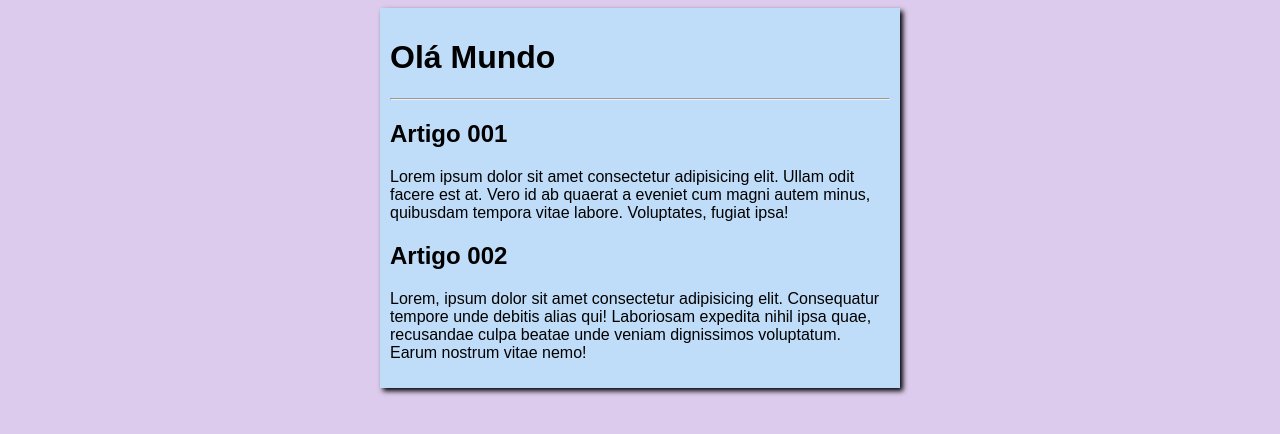
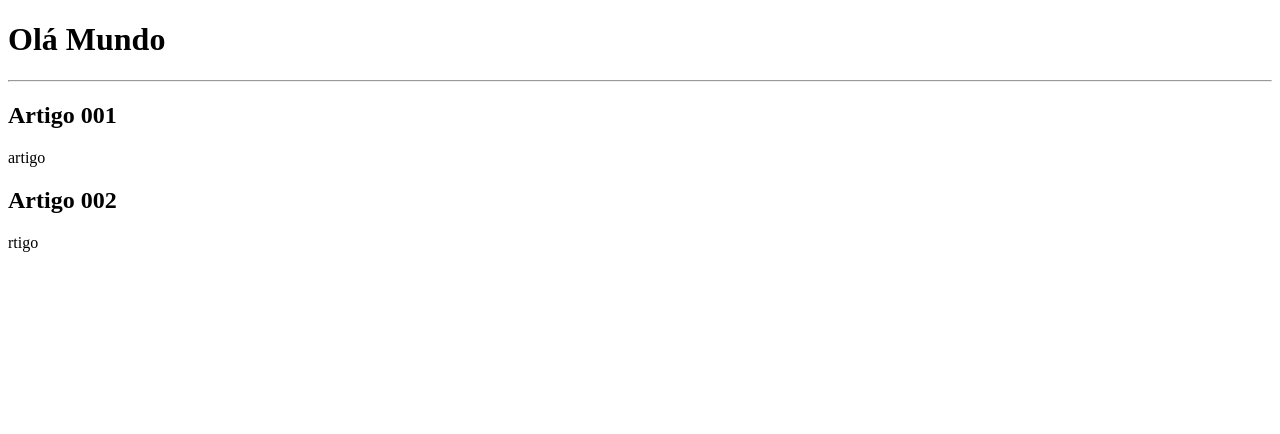
Before and after one commit to ralffmatias/Hello_Word, a plain HTML site: page site_exemplo/index.html in a window 1280 px wide. Drawn offline with Linux system fonts and the light colour scheme.

Commit message:
igualando a master

```diff
--- a/site_exemplo/index.html
+++ b/site_exemplo/index.html
@@ -4,7 +4,6 @@
     <meta charset="UTF-8">
     <meta name="viewport" content="width=device-width, initial-scale=1.0">
     <title>Site em repositório</title>
-    <link rel="stylesheet" href="estilos/style.css">
 </head>
 <body>
     <main>
@@ -14,11 +13,11 @@
         </header>
         <article>
             <h2>Artigo 001</h2>
-            <p>Lorem ipsum dolor sit amet consectetur adipisicing elit. Ullam odit facere est at. Vero id ab quaerat a eveniet cum magni autem minus, quibusdam tempora vitae labore. Voluptates, fugiat ipsa!</p>
+            <p>artigo</p>
         </article>
         <article>
             <h2>Artigo 002</h2>
-              <p>Lorem, ipsum dolor sit amet consectetur adipisicing elit. Consequatur tempore unde debitis alias qui! Laboriosam expedita nihil ipsa quae, recusandae culpa beatae unde veniam dignissimos voluptatum. Earum nostrum vitae nemo!</p>
+              <p>rtigo</p>
         </article>
     </main>
 </body>
```
